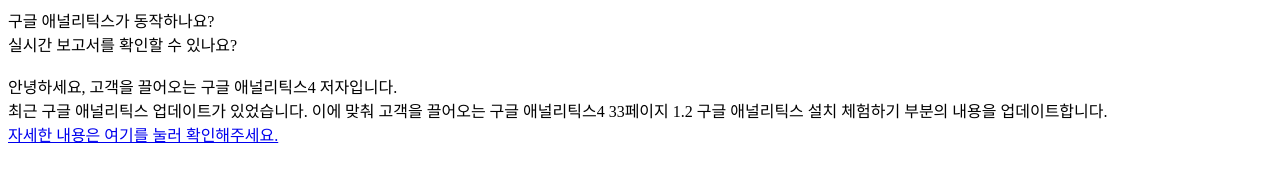
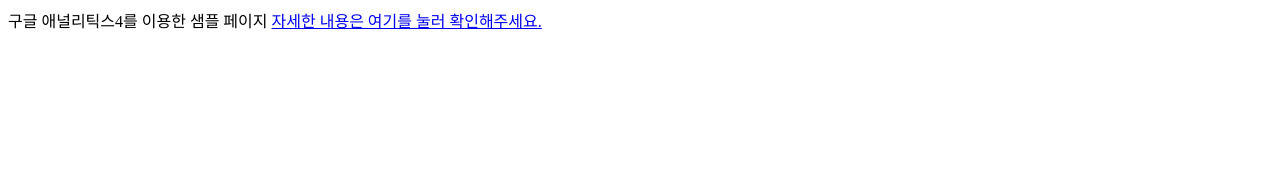
Before and after one commit to kingsther/kingsther.github.io, a plain HTML site: page index.html in a window 1280 px wide. Drawn offline with Linux system fonts and the light colour scheme.

Commit message:
Update index.html

```diff
--- a/index.html
+++ b/index.html
@@ -16,12 +16,7 @@
     <!-- 여기 위에 복사 붙여넣기 합니다. -->
   </head>
   <body>
-    구글 애널리틱스가 동작하나요?<br />
-    실시간 보고서를 확인할 수 있나요?<br /><br />
-    안녕하세요, 고객을 끌어오는 구글 애널리틱스4 저자입니다.<br />
-    최근 구글 애널리틱스 업데이트가 있었습니다. 이에 맞춰 고객을 끌어오는 구글
-    애널리틱스4 33페이지 1.2 구글 애널리틱스 설치 체험하기 부분의 내용을
-    업데이트합니다.<br />
+    구글 애널리틱스4를 이용한 샘플 페이지
 
     <a href="https://blog.naver.com/appifystudio/222841170236" target="_blank"
       >자세한 내용은 여기를 눌러 확인해주세요.</a
```
